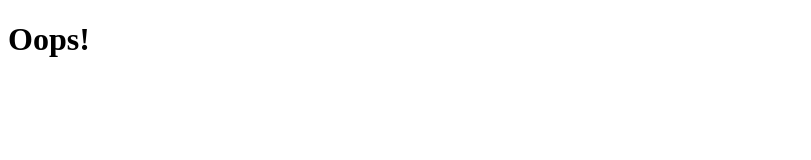
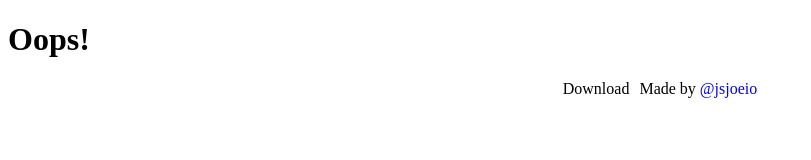
Before and after one commit to jsjoeio/timezoner, a Gatsby site: page / in a window 1280 px wide. Shown: the whole page, without its empty margins (0-811 px from the left). Built offline with nearby package versions, Linux system fonts and the light colour scheme; Gatsby itself is replaced by a stand-in of ours.

Commit message:
Create footer component

```diff
--- /dev/null
+++ b/src/components/Footer/Footer.js
@@ -0,0 +1,13 @@
+import React from 'react'
+import { ListContainer } from './Footer.styles'
+
+const Footer = () => (
+  <footer>
+    <ListContainer>
+      <li>Download</li>
+      <li>Made by <a href='https://twitter.com/jsjoeio'>@jsjoeio</a></li>
+    </ListContainer>
+  </footer>
+)
+
+export default Footer
--- /dev/null
+++ b/src/components/Footer/Footer.styles.js
@@ -0,0 +1,20 @@
+import styled from 'react-emotion'
+
+export const ListContainer = styled('ul')`
+  display: flex;
+  flex-direction: row;
+  justify-content: center;
+  align-items: center;
+  list-style: none;
+
+  li {
+    margin: 0 5px;
+
+    a {
+      text-decoration: none;
+      &:hover {
+        text-decoration: underline;
+      }
+    }
+  }
+`
--- a/src/pages/index.js
+++ b/src/pages/index.js
@@ -3,10 +3,12 @@ import Link from 'gatsby-link'
 import moment from 'moment-timezone'
 import EventCard from '../components/EventCard'
 import { validateURLParams } from '../utils/functions'
+import Footer from '../components/Footer/Footer'
 
 const IndexPage = () => (
   <div>
     {validateURLParams(['day', 'time', 'timezone']) ? <EventCard /> : <h1>Oops!</h1>}
+    <Footer />
   </div>
 )
 
```
